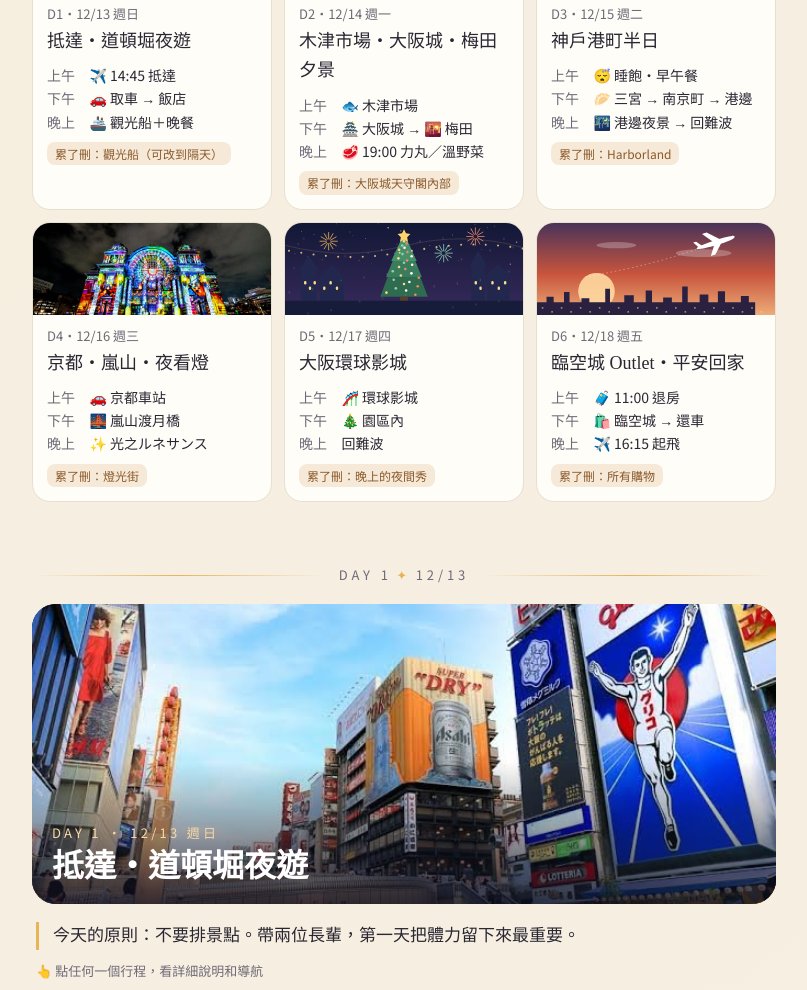
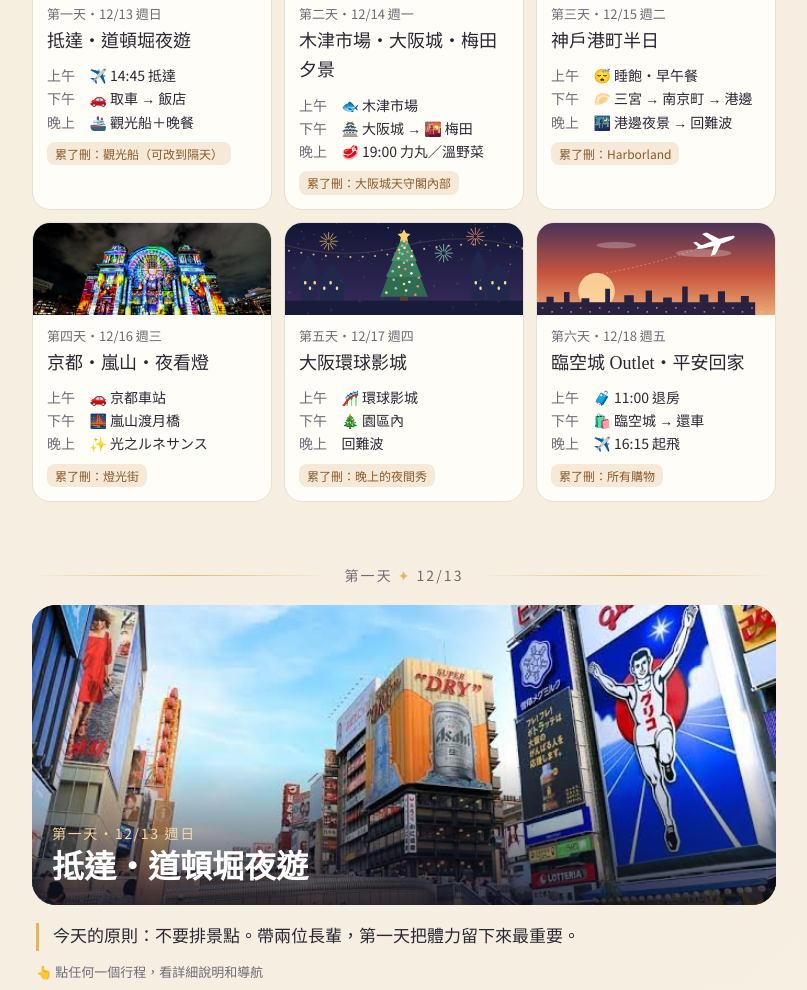
Before and after one commit to yilun13931-creator/osaka-trip-2026, a plain HTML site: page index.html in a window 1280 px wide. Shown: the part 1410-2400 px from the top of the page, without its empty margins (236-1043 px from the left). Drawn offline with Linux system fonts and the light colour scheme.

Commit message:
日期標籤改成中文「第一天」等，方便長輩閱讀
Co-Authored-By: Claude Opus 5.5 <noreply@anthropic.com>
Claude-Session: https://claude.ai/code/session_01M9TaLSS9HJnxVw3U99GTEH

```diff
--- a/index.html
+++ b/index.html
@@ -89,7 +89,7 @@ section{padding:38px 0 8px}
 .ovc img{display:block; width:100%; height:92px; object-fit:cover}
 .dayhead .cap{position:absolute; left:0; right:0; bottom:0; padding:60px 20px 18px;
   background:linear-gradient(transparent, rgba(10,12,30,.82))}
-.dayhead .num{font-size:13px; letter-spacing:.25em; color:var(--gold-soft)}
+.dayhead .num{font-size:14px; letter-spacing:.12em; color:var(--gold-soft)}
 .dayhead h3{font-family:"Noto Serif TC",serif; font-size:clamp(22px,6vw,32px); margin:2px 0 0; line-height:1.25}
 .today{display:none; margin-left:8px; background:var(--gold); color:var(--night); font-size:12px; font-weight:700; padding:2px 8px; border-radius:6px; vertical-align:middle; letter-spacing:0}
 .is-today .today{display:inline-block}
@@ -145,7 +145,7 @@ footer h5{color:#fff; font-size:15px; margin:0 0 8px}
 footer ul{padding-left:18px; margin:6px 0 0}
 
 /* ---------- DAY TRANSITIONS ---------- */
-.divider{display:flex; align-items:center; gap:14px; margin:54px 0 0; color:var(--muted); font-size:13px; letter-spacing:.3em}
+.divider{display:flex; align-items:center; gap:14px; margin:54px 0 0; color:var(--muted); font-size:14px; letter-spacing:.15em}
 .divider:before,.divider:after{content:""; flex:1; height:1px; background:linear-gradient(90deg,transparent,var(--gold),transparent);
   transform:scaleX(0); transition:transform 1.1s cubic-bezier(.2,.7,.2,1)}
 .divider span{opacity:0; transform:translateY(6px); transition:opacity .6s .35s, transform .6s .35s; white-space:nowrap}
@@ -652,25 +652,26 @@ day6:[
 DAYS.forEach(d=>d.tl.forEach((x,k)=>Object.assign(x,(DETAIL[d.id]||[])[k]||{})));
 
 /* ============ RENDER ============ */
+const CN=['第一天','第二天','第三天','第四天','第五天','第六天'];
 const pic = (d,alt) => d.photo ? `<img src="${d.photo}" alt="${alt}" loading="lazy" decoding="async">` : null;
 const $ = s => document.querySelector(s);
-$('#nav').innerHTML = DAYS.map((d,i)=>`<a class="chip" href="#${d.id}" data-id="${d.id}"><b>D${i+1}</b>${d.date} ${d.dow}</a>`).join('')
-  + `<a class="chip" href="#checklist" data-id="checklist"><b>✓</b>待辦</a>`;
+$('#nav').innerHTML = DAYS.map((d,i)=>`<a class="chip" href="#${d.id}" data-id="${d.id}"><b>${CN[i]}</b>${d.date} 週${d.dow}</a>`).join('')
+  + `<a class="chip" href="#checklist" data-id="checklist"><b>✓ 待辦</b>清單</a>`;
 
 $('#ov').innerHTML = DAYS.map((d,i)=>`
  <a class="ovc" href="#${d.id}">
   ${pic(d,d.title) || ART[d.art].replace(/id="(g\d|glow|pond|hall)"/g,'id="$1o"').replace(/url\(#(g\d|glow|pond)\)/g,'url(#$1o)').replace(/href="#hall"/g,'href="#hallo"')}
-  <div class="in"><div class="d">D${i+1}・${d.date} 週${d.dow}</div><div class="t">${d.title}</div>
+  <div class="in"><div class="d">${CN[i]}・${d.date} 週${d.dow}</div><div class="t">${d.title}</div>
    <div class="row"><i>上午</i>${d.am}</div><div class="row"><i>下午</i>${d.pm}</div><div class="row"><i>晚上</i>${d.ev}</div>
    <span class="drop">累了刪：${d.drop}</span></div>
  </a>`).join('');
 
 const tagHtml = t => (t||[]).map(([k,v])=>`<span class="tag ${k}">${v}</span>`).join('');
 $('#days').innerHTML = DAYS.map((d,i)=>`
-<div class="divider"><span>DAY ${i+1}<i>✦</i>${d.date}</span></div>
+<div class="divider"><span>${CN[i]}<i>✦</i>${d.date}</span></div>
 <section class="day" id="${d.id}" data-date="2026-${d.date.replace('/','-')}">
  <div class="dayhead">${pic(d,d.title) || ART[d.art]}
-  <div class="cap"><div class="num">DAY ${i+1} ・ ${d.date} 週${d.dow}<span class="today">今天</span></div><h3>${d.title}</h3></div>
+  <div class="cap"><div class="num">${CN[i]}・${d.date} 週${d.dow}<span class="today">今天</span></div><h3>${d.title}</h3></div>
  </div>
  <p class="motto rv">${d.motto}</p>
  <p class="hint rv">👆 點任何一個行程，看詳細說明和導航</p>
@@ -714,7 +715,7 @@ function openSheet(di,k){
   const btns=[]; if(x.dest) btns.push(`<a class="btn-nav" href="${navUrl(x.dest,x.mode)}" target="_blank" rel="noopener">${x.mode==='walking'?'🚶 走路導航':'🚗 開始導航'}</a>`);
   if(x.map) btns.push(`<a class="btn-map" href="${x.map}" target="_blank" rel="noopener">📍 看地圖和照片</a>`);
   $('#shContent').innerHTML=`
-   <div class="sh-top"><div class="sh-ic">${x.i}</div><div><div class="sh-when">DAY ${di+1}・${d.date} 週${d.dow}・${x.t}</div><h3 class="sh-title" id="shTitle">${x.b}</h3></div></div>
+   <div class="sh-top"><div class="sh-ic">${x.i}</div><div><div class="sh-when">${CN[di]}・${d.date} 週${d.dow}・${x.t}</div><h3 class="sh-title" id="shTitle">${x.b}</h3></div></div>
    <div class="sh-body">${x.d||x.p||''}${x.d&&x.p?`<p style="color:var(--muted);margin:10px 0 0">${x.p}</p>`:''}${x.tags?`<div class="meta">${tagHtml(x.tags)}</div>`:''}</div>
    ${rows.length?`<div class="sh-rows">${rows.join('')}</div>`:''}
    ${btns.length?`<div class="sh-btns">${btns.join('')}</div>`:''}
```
